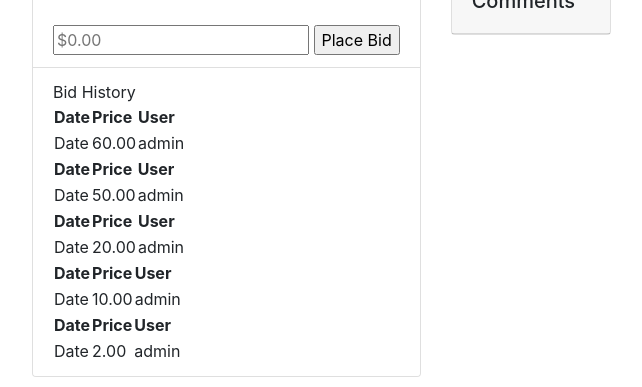
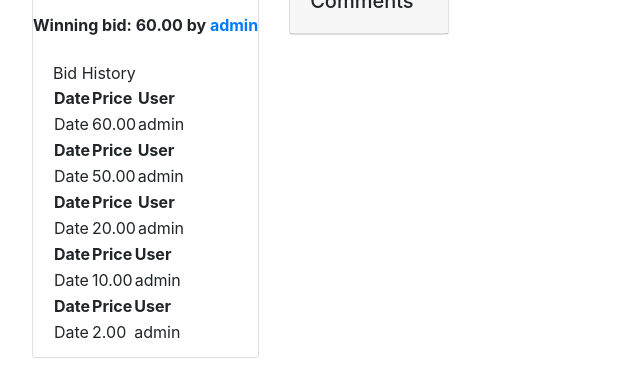
Before and after one commit to bitTorin/commerce, a Django app: page /9 in a window 1280 px wide. Shown: the part 627-1014 px from the top of the page, without its empty margins (53-695 px from the left). After the commit the page ends 985 px from the top, so only its background shows below. Run offline with Django 3.2, Linux system fonts and the light colour scheme; data comes from the database, SQL or seed files in the repository; some libraries are stand-ins or nearby versions.

Commit message:
html edits for unique conditions

```diff
--- a/auctions/templates/auctions/listing.html
+++ b/auctions/templates/auctions/listing.html
@@ -46,7 +46,7 @@
     <div class="row">
       <div class="col-md-auto">
         <div class="card">
-          {% if listing.active_status == true %}
+          {% if listing.active_status == True %}
             {% if user == listing_user %}
             <div class="card-title font-weight-bold">Top Bid: {{ top_bid }}</div>
             <ul class="list-group list-group-flush">
@@ -154,15 +154,9 @@
               </li>
             </ul>
             {% else %}
-              <div class="card-title font-weight-bold">Auction closed. Winning bid: {{ top_bid.price }} by {{ top_bid.bid_user }}</div>
+              <div class="card-title font-weight-bold">Auction closed.</div>
+              <div class="card-title font-weight-bold">Winning bid: {{ top_bid.price }} by <a href="">{{ top_bid.bid_user }}</a></div>
               <ul class="list-group list-group-flush">
-                <li class="list-group-item">
-                  <form action="{% url 'place_bid' listing.id %}" method="POST">
-                    {% csrf_token %}
-                    <input id="bid_price" name="bid_price" placeholder="$0.00">
-                    <input type="submit" value="Place Bid">
-                  </form>
-                </li>
                 <li class="list-group-item">
                   Bid History
                   {% for bid in bids %}
```
